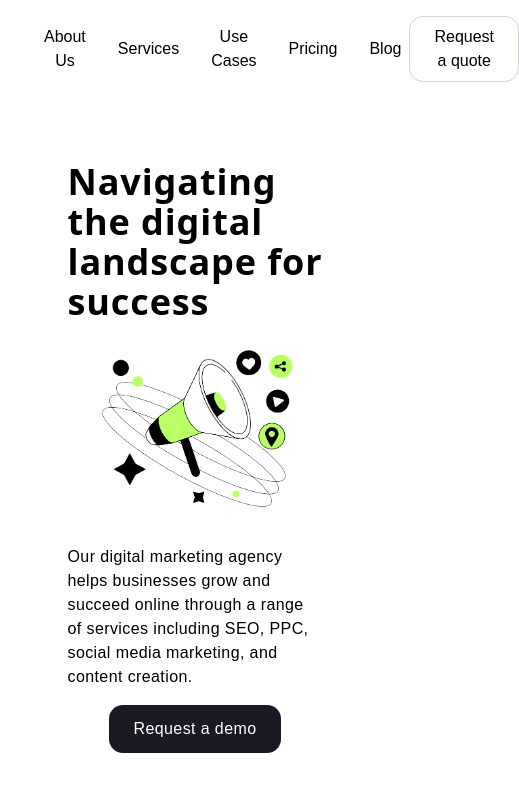
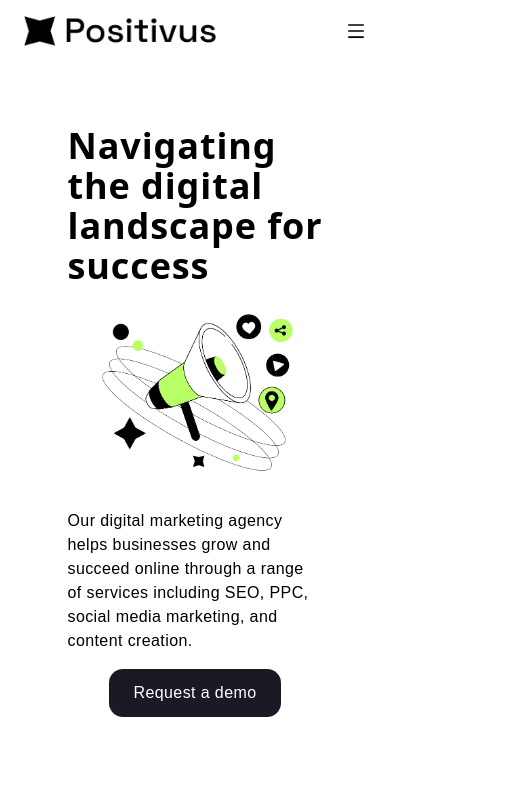
Before and after one commit to ammara-Ilyas/fista_project, a Next.js app: page / in a window 390 px wide. Shown: the top 799 px of the page, 519 px wide, since content can reach past the window. Built offline with nearby package versions, Linux system fonts and the light colour scheme.

Commit message:
responsive navbar

```diff
--- a/src/components/layout/Navbar.tsx
+++ b/src/components/layout/Navbar.tsx
@@ -1,10 +1,14 @@
 "use client";
 import Image from "next/image";
+import { useState } from "react";
+import { AiOutlineClose, AiOutlineMenu } from "react-icons/ai";
 
 export default function Navbar() {
-  // const [nav, setNav] = useState(false);
-  // const pathname = usePathname();
+  const [nav, setNav] = useState(false);
 
+  const handleNav = () => {
+    setNav(true);
+  };
   const links = [
     {
       name: "about us",
@@ -38,7 +42,7 @@ export default function Navbar() {
 
         {/* Desktop Links */}
         <div className="flex flex-row ">
-          <div className="flex gap-4 flex-row items-center text-black relative">
+          <div className="md:flex hidden  gap-4 flex-row items-center text-black relative">
             {links.map((nav, i) => (
               <div key={i} className="relative">
                 <button
@@ -50,9 +54,53 @@ export default function Navbar() {
               </div>
             ))}
           </div>
-          <button className="px-6 py-2 border border-gray-300 rounded-[14px] text-black">
+          <button className=" md:block hidden px-6 py-2 border border-gray-300 rounded-[14px] text-black">
             Request a quote
           </button>
+          <div onClick={handleNav} className="block  md:hidden">
+            <AiOutlineMenu size={20} className="text-black" />
+          </div>
+        </div>
+        {/* for mobile */}
+        <div
+          className={`${
+            nav
+              ? "fixed md:hidden left-0 top-0 w-[100%] sm:w-[80%] shadow-md  h-full ease-in-out duration-500"
+              : "ease-in-out w-[60%] duration-500 fixed top-0 bottom-0 left-[-100%]"
+          } text-black bg-white/95 z-50  pt-8`}
+        >
+          {/* Mobile Logo */}
+          {/* Logo */}
+          <div className=" flex items-center justify-between px-10 bg-white text-black">
+            <div>
+              <div className="w-48 h-[30px] relative">
+                <Image src="/images/logo.png" alt="logo" fill />
+              </div>{" "}
+            </div>
+            <AiOutlineClose
+              size={20}
+              className="text-black"
+              onClick={() => setNav(false)}
+            />
+          </div>
+          {/* Mobile Navigation Items */}
+          <div className="flex flex-col gap-2 mt-9 ml-10">
+            <div className="flex gap-4 flex-col  text-black relative">
+              {links.map((nav, i) => (
+                <div key={i} className="relative border-b">
+                  <button
+                    className={`capitalize text-black px-2 py-1 hover:underline
+                  `}
+                  >
+                    <span className="py-1">{nav.name}</span>
+                  </button>
+                </div>
+              ))}
+            </div>
+            <button className=" py-2 border w-[160px] border-gray-300 rounded-[14px] text-black">
+              Request a quote
+            </button>
+          </div>
         </div>
       </div>
     </nav>
```
